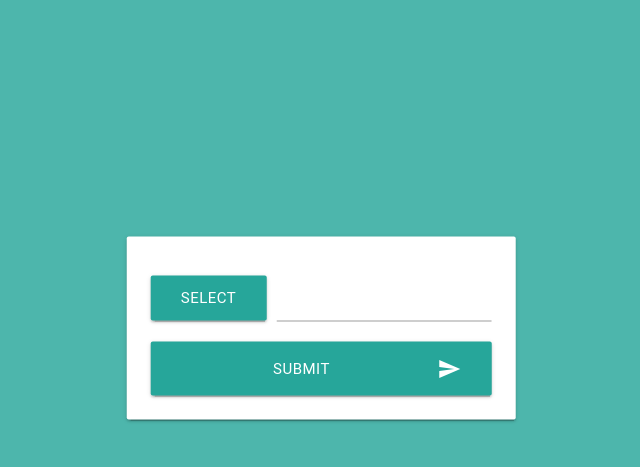
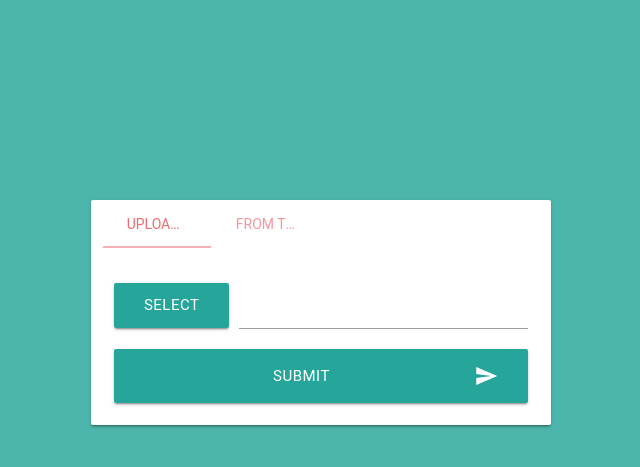
Before and after one commit to egorzhdan/genrecognizer-server, a Flask app: page / in a window 1280 px wide. Shown: the top 467 px of the page, without its empty margins (319-959 px from the left). Run offline with Flask 2, Linux system fonts and the light colour scheme; some libraries are stand-ins or nearby versions; some web fonts are replaced.

Commit message:
Implement UI for downloading from the web

```diff
--- a/static/style.css
+++ b/static/style.css
@@ -1,12 +1,6 @@
-.card-panel {
-    position: absolute;
-    left: 50%;
-    top: 40%;
-    -moz-transform: translate(-50%, -50%);
-    -webkit-transform: translate(-50%, -50%);
-    -ms-transform: translate(-50%, -50%);
-    -o-transform: translate(-50%, -50%);
-    transform: translate(-50%, -50%);
+.main-panel {
+    /*position: absolute;*/
+    margin-top: 15%;
 }
 
 body {
@@ -23,3 +17,7 @@ body {
 .fw-btn {
     width: 100%;
 }
+
+.bottom-btn {
+    margin-bottom: 15px;
+}
--- a/templates/error.html
+++ b/templates/error.html
@@ -10,6 +10,6 @@
 
     <h4 class="center-align"><span>{{ error }}</span></h4>
     <br>
-    <a class="waves-effect waves-red btn-flat full-width-btn center-align" href="/">Go to the Main Page</a>
+    <a class="waves-effect waves-red btn-flat fw-btn bottom-btn center-align" href="/">Go to the Main Page</a>
 
 {% endblock %}
--- a/templates/index.html
+++ b/templates/index.html
@@ -2,6 +2,16 @@
 
 {% block content %}
 
+    <div class="row">
+        <div class="col s12">
+            <ul class="tabs">
+                <li class="tab col s3"><a class="active" href="#from-local">Upload File</a></li>
+                <li class="tab col s3"><a href="#from-web">From The Web</a></li>
+            </ul>
+        </div>
+    </div>
+
+    <div id="from-local" class="col s12">
         <form method="post" action="" enctype="multipart/form-data">
             <div class="file-field input-field">
                 <div class="btn">
@@ -16,6 +26,28 @@
                 <i class="material-icons right">send</i>
             </button>
         </form>
+        <br>
+    </div>
 
+    <div id="from-web" class="col s12">
+        <form method="post" action="" enctype="multipart/form-data">
+            <div class="row">
+                <div class="input-field col s4">
+                    <select name="select">
+                        <option value="" disabled selected>Choose</option>
+                        <option value="youtube">YouTube</option>
+                        <option value="lastfm">Last.fm</option>
+                    </select>
+                </div>
+                <div class="input-field col s8">
+                    <input type="url" class="validate" required>
+                </div>
+            </div>
+            <button class="btn-large waves-effect waves-light fw-btn" style="margin-top: -20px" type="submit" name="action">Submit
+                <i class="material-icons right">send</i>
+            </button>
+        </form>
+        <br>
+    </div>
 
 {% endblock %}
--- a/templates/layout.html
+++ b/templates/layout.html
@@ -12,25 +12,16 @@
 
 <script type="text/javascript" src="https://code.jquery.com/jquery-2.1.1.min.js"></script>
 <script src="https://cdnjs.cloudflare.com/ajax/libs/materialize/0.97.7/js/materialize.min.js"></script>
+<script src="{{ url_for('static', filename='js.js') }}"></script>
 
-
-<div class="container">
-    <div class="card-panel">
-
-
-        {% block content %}
-        {% endblock %}
+<div class="container main-panel">
+    <div class="row">
+        <div class="card-panel col s6 offset-s3">
+            {% block content %}
+            {% endblock %}
+        </div>
     </div>
 </div>
-{#<div class="footer">#}
-{#    <footer class="page-footer">#}
-{#        <div class="footer-copyright">#}
-{#            <div class="container center-align">#}
-{#                Egor Zhdan#}
-{#            </div>#}
-{#        </div>#}
-{#    </footer>#}
-{#</div>#}
 
 </body>
 
--- a/templates/results.html
+++ b/templates/results.html
@@ -24,7 +24,6 @@
     </table>
     <br>
     {#    <a class="waves-effect waves-red btn-flat full-width-btn" href="/">Disagree</a>#}
-    <a class="waves-effect waves-light btn full-width-btn" href="/">Go to the Main Page</a>
-
+    <a class="waves-effect waves-light btn fw-btn bottom-btn" href="/">Go to the Main Page</a>
 
 {% endblock %}
```
Lines whose indentation alone changed are shown as unchanged.
